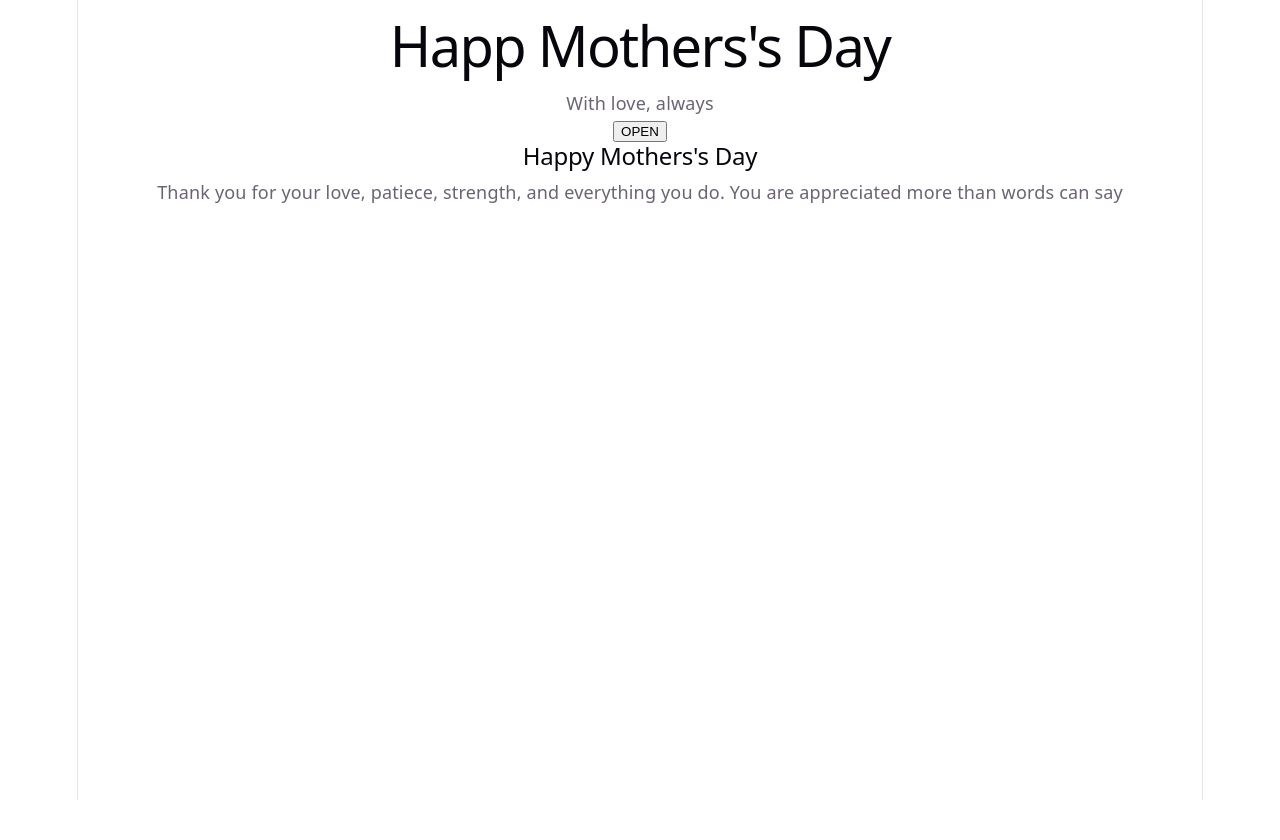
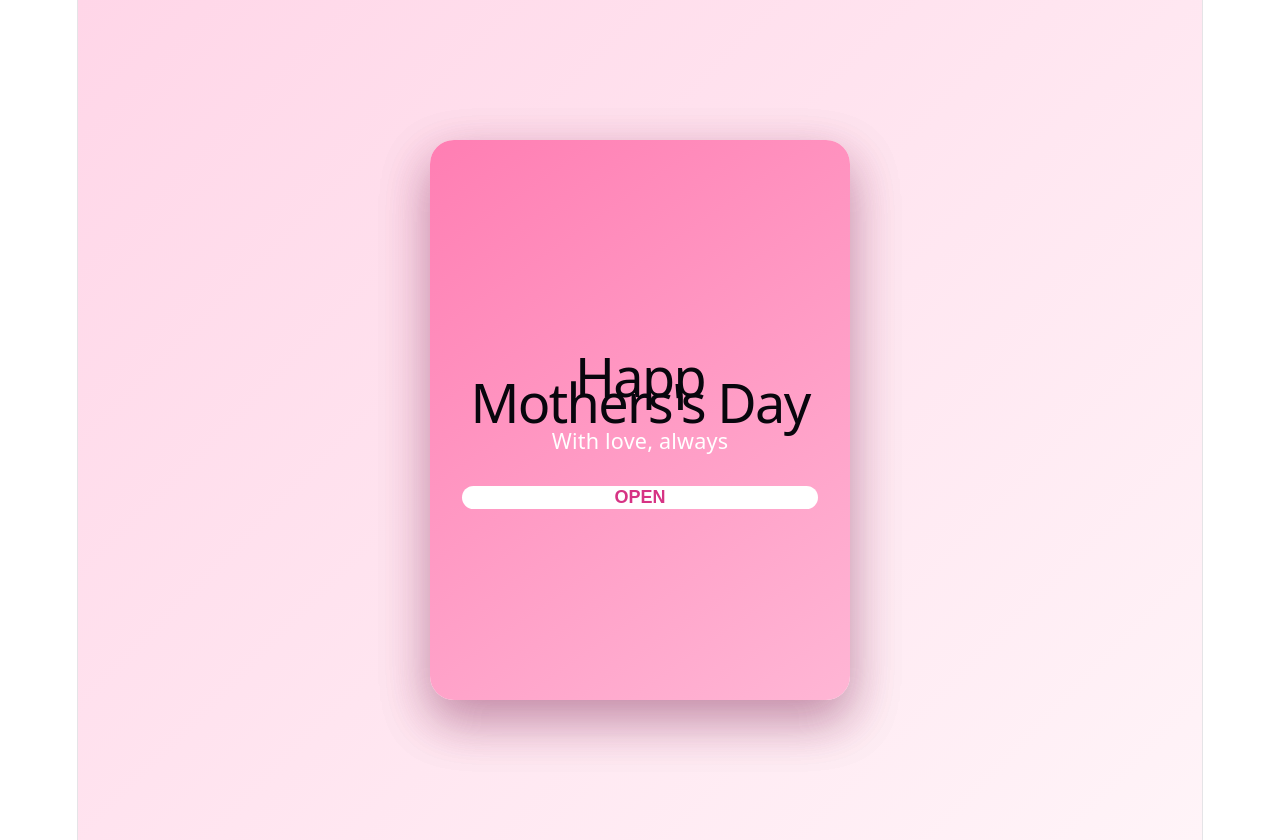
Before and after one commit to Noloot/mothers-day-card, a React (Vite) app: page / in a window 1280 px wide. Before the commit the page ends 800 px from the top, so only its background shows below. Built offline with nearby package versions, Linux system fonts and the light colour scheme.

Commit message:
CSS styling adding to mothers day card

```diff
--- a/src/App.css
+++ b/src/App.css
@@ -1,184 +1,80 @@
-.counter {
-  font-size: 16px;
-  padding: 5px 10px;
-  border-radius: 5px;
-  color: var(--accent);
-  background: var(--accent-bg);
-  border: 2px solid transparent;
-  transition: border-color 0.3s;
-  margin-bottom: 24px;
-
-  &:hover {
-    border-color: var(--accent-border);
-  }
-  &:focus-visible {
-    outline: 2px solid var(--accent);
-    outline-offset: 2px;
-  }
+.page {
+  min-height: 100vh;
+  display: flex;
+  justify-content: center;
+  align-items: center;
+  background: linear-gradient(135deg, #ffd6e8, #fff4f8);
+  padding: 20px;
 }
 
-.hero {
+.card {
+  width: min(90vw, 420px);
+  height: 560px;
   position: relative;
-
-  .base,
-  .framework,
-  .vite {
-    inset-inline: 0;
-    margin: 0 auto;
-  }
-
-  .base {
-    width: 170px;
-    position: relative;
-    z-index: 0;
-  }
-
-  .framework,
-  .vite {
-    position: absolute;
-  }
-
-  .framework {
-    z-index: 1;
-    top: 34px;
-    height: 28px;
-    transform: perspective(2000px) rotateZ(300deg) rotateX(44deg) rotateY(39deg)
-      scale(1.4);
-  }
-
-  .vite {
-    z-index: 0;
-    top: 107px;
-    height: 26px;
-    width: auto;
-    transform: perspective(2000px) rotateZ(300deg) rotateX(40deg) rotateY(39deg)
-      scale(0.8);
-  }
+  perspective: 1200px;
 }
 
-#center {
+.card-front,
+.card-inside {
+  position: absolute;
+  inset: 0;
+  border-radius: 24px;
+  box-shadow: 0 20px 50px rgba(120, 20, 70, 0.25);
+  padding: 32px;
+  text-align: center;
+}
+
+.card-front {
+  background: linear-gradient(145deg, #ff7eb3, #ffb6d5);
+  color: white;
+  z-index: 2;
+  transform-origin: left;
+  transition: transform 1s ease;
   display: flex;
   flex-direction: column;
-  gap: 25px;
-  place-content: center;
-  place-items: center;
-  flex-grow: 1;
-
-  @media (max-width: 1024px) {
-    padding: 32px 20px 24px;
-    gap: 18px;
-  }
+  justify-content: center;
 }
 
-#next-steps {
-  display: flex;
-  border-top: 1px solid var(--border);
-  text-align: left;
-
-  & > div {
-    flex: 1 1 0;
-    padding: 32px;
-    @media (max-width: 1024px) {
-      padding: 24px 20px;
-    }
-  }
-
-  .icon {
-    margin-bottom: 16px;
-    width: 22px;
-    height: 22px;
-  }
-
-  @media (max-width: 1024px) {
-    flex-direction: column;
-    text-align: center;
-  }
+.card.open .card-front {
+  transform: rotateY(-155deg);
 }
 
-#docs {
-  border-right: 1px solid var(--border);
-
-  @media (max-width: 1024px) {
-    border-right: none;
-    border-bottom: 1px solid var(--border);
-  }
+.card-front h1 {
+  font-size: 3rem;
+  margin-bottom: 12px;
 }
 
-#next-steps ul {
-  list-style: none;
-  padding: 0;
-  display: flex;
-  gap: 8px;
-  margin: 32px 0 0;
-
-  .logo {
-    height: 18px;
-  }
-
-  a {
-    color: var(--text-h);
-    font-size: 16px;
-    border-radius: 6px;
-    background: var(--social-bg);
-    display: flex;
-    padding: 6px 12px;
-    align-items: center;
-    gap: 8px;
-    text-decoration: none;
-    transition: box-shadow 0.3s;
-
-    &:hover {
-      box-shadow: var(--shadow);
-    }
-    .button-icon {
-      height: 18px;
-      width: 18px;
-    }
-  }
-
-  @media (max-width: 1024px) {
-    margin-top: 20px;
-    flex-wrap: wrap;
-    justify-content: center;
-
-    li {
-      flex: 1 1 calc(50% - 8px);
-    }
-
-    a {
-      width: 100%;
-      justify-content: center;
-      box-sizing: border-box;
-    }
-  }
+.card-front p {
+  font-size: 1.2rem;
+  margin-bottom: 32px;
 }
 
-#spacer {
-  height: 88px;
-  border-top: 1px solid var(--border);
-  @media (max-width: 1024px) {
-    height: 48px;
-  }
+.card-front button {
+  border: none;
+  border-radius: 999px;
+  padding: 14px, 36px;
+  font-size: 1rem;
+  font-weight: bold;
+  cursor: pointer;
+  background: white;
+  color: #d63384;
 }
 
-.ticks {
-  position: relative;
-  width: 100%;
+.card-inside {
+  background: #fffafc;
+  color: #7a2048;
+  z-index: 1;
+  display: flex;
+  flex-direction: column;
+  justify-content: center;
+}
 
-  &::before,
-  &::after {
-    content: '';
-    position: absolute;
-    top: -4.5px;
-    border: 5px solid transparent;
-  }
+.card-inside h2 {
+  font-size: 2rem;
+  margin-bottom: 18px;
+}
 
-  &::before {
-    left: 0;
-    border-left-color: var(--border);
-  }
-  &::after {
-    right: 0;
-    border-right-color: var(--border);
-  }
+.card-inside p {
+  font-size: 1.15rem;
+  line-height: 1.7;
 }
```
